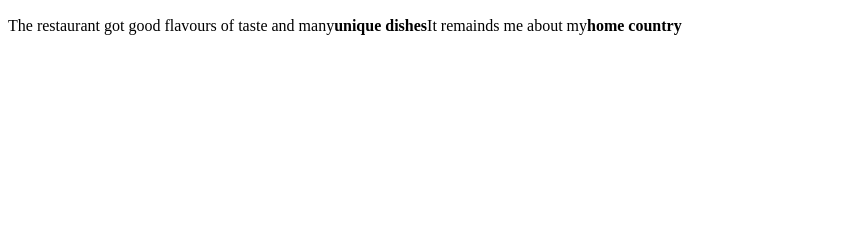
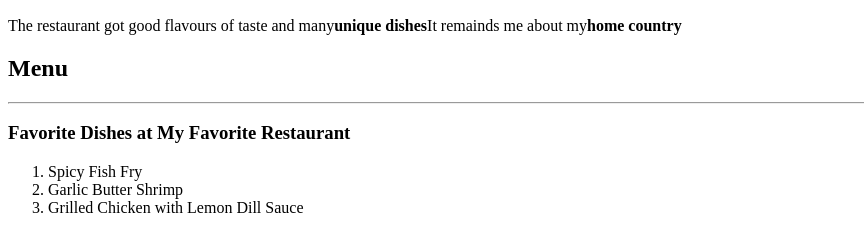
Before and after one commit to 44-563-Web-Apps-S24/44563-webapps-s24-assignment3-saicharanreddysuravarapu, a plain HTML site: page index.html in a window 1280 px wide. Shown: the part 136-388 px from the top of the page, without its empty margins (0-864 px from the left). Drawn offline with Linux system fonts and the light colour scheme.

Commit message:
Update index.html

```diff
--- a/index.html
+++ b/index.html
@@ -8,6 +8,14 @@ b. <html>
     <h1> "Charan: A Name Embodied with Grace and Enthusiasm"</h1>
     <h2>Desi Chowrasta</h2>
     <p>The restaurant got good flavours of taste and many<b>unique dishes</b>It remainds me about my<b>home country</b></p>
+    <h2>Menu</h2>
+<hr>
+<h3>Favorite Dishes at My Favorite Restaurant</h3>
+<ol>
+  <li>Spicy Fish Fry</li>
+  <li>Garlic Butter Shrimp </li>
+  <li>Grilled Chicken with Lemon Dill Sauce</li>
+</ol>
   </body>
 
   </html>
```
